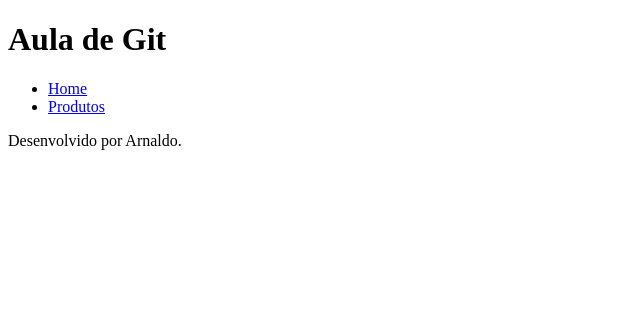
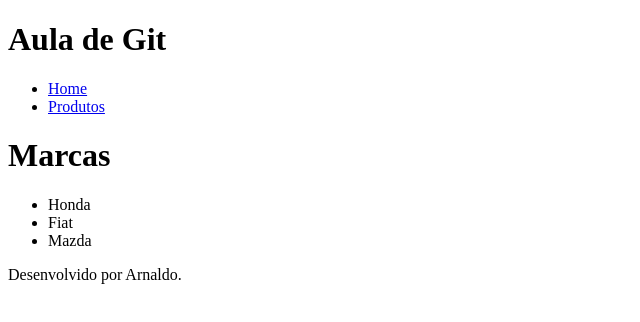
Before and after one commit to arnaldojunior/testegit, a plain HTML site: page index.html in a window 1280 px wide. Shown: the whole page, without its empty margins (0-640 px from the left). Drawn offline with Linux system fonts and the light colour scheme.

Commit message:
Inserção de lista de marcas de carros.

```diff
--- a/index.html
+++ b/index.html
@@ -18,7 +18,14 @@
                 <li><a href="index.html">Produtos</a></li>
             </ul>
         </nav>
-        <main></main>
+        <main>
+            <h1>Marcas</h1>
+            <ul>
+                <li>Honda</li>
+                <li>Fiat</li>
+                <li>Mazda</li>
+            </ul>
+        </main>
         <footer>
             <p>Desenvolvido por Arnaldo.</p>
         </footer>
```
